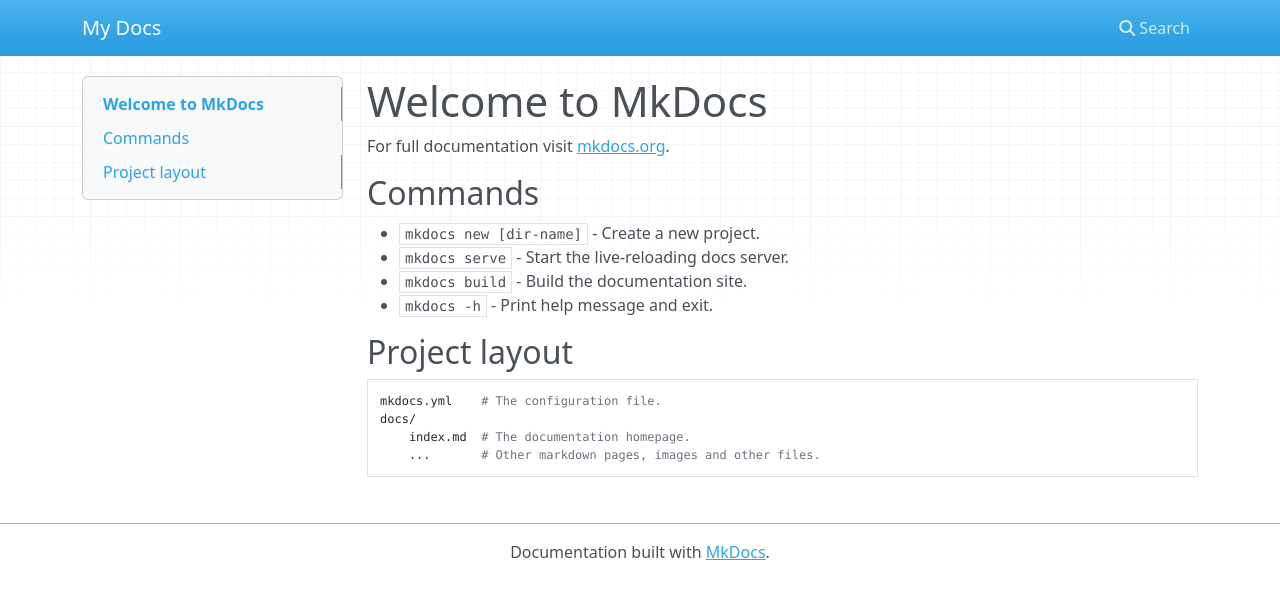
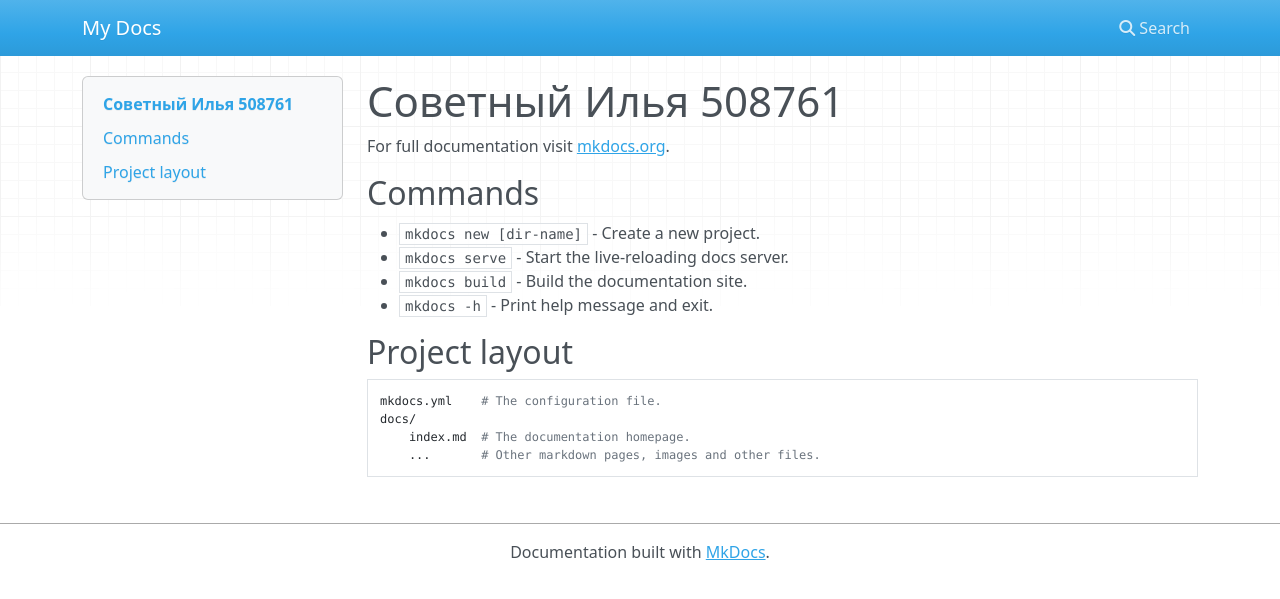
Before and after one commit to gr33b0k/pyweb_t1, an MkDocs documentation site: the page built from docs/index.md, in a window 1280 px wide. Shown: the top 599 px of the page. Built offline with MkDocs 1.6.1, drawn with Linux system fonts in a browser that asks for light colours; nearby versions of some CDN libraries.

```diff
--- a/docs/index.md
+++ b/docs/index.md
@@ -1,13 +1,13 @@
-# Welcome to MkDocs
+# Советный Илья 508761
 
 For full documentation visit [mkdocs.org](https://www.mkdocs.org).
 
 ## Commands
 
-* `mkdocs new [dir-name]` - Create a new project.
-* `mkdocs serve` - Start the live-reloading docs server.
-* `mkdocs build` - Build the documentation site.
-* `mkdocs -h` - Print help message and exit.
+- `mkdocs new [dir-name]` - Create a new project.
+- `mkdocs serve` - Start the live-reloading docs server.
+- `mkdocs build` - Build the documentation site.
+- `mkdocs -h` - Print help message and exit.
 
 ## Project layout
 
```
